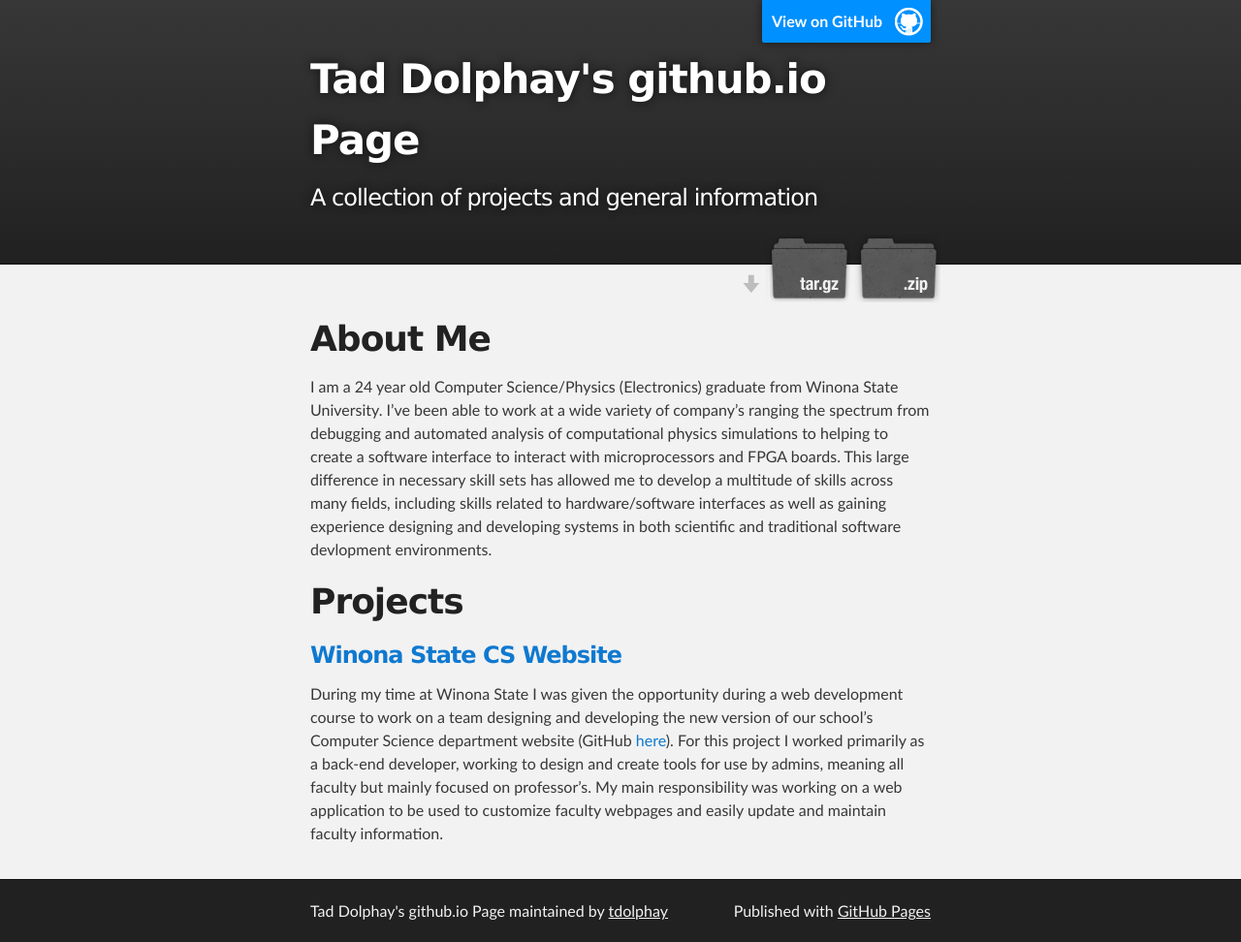
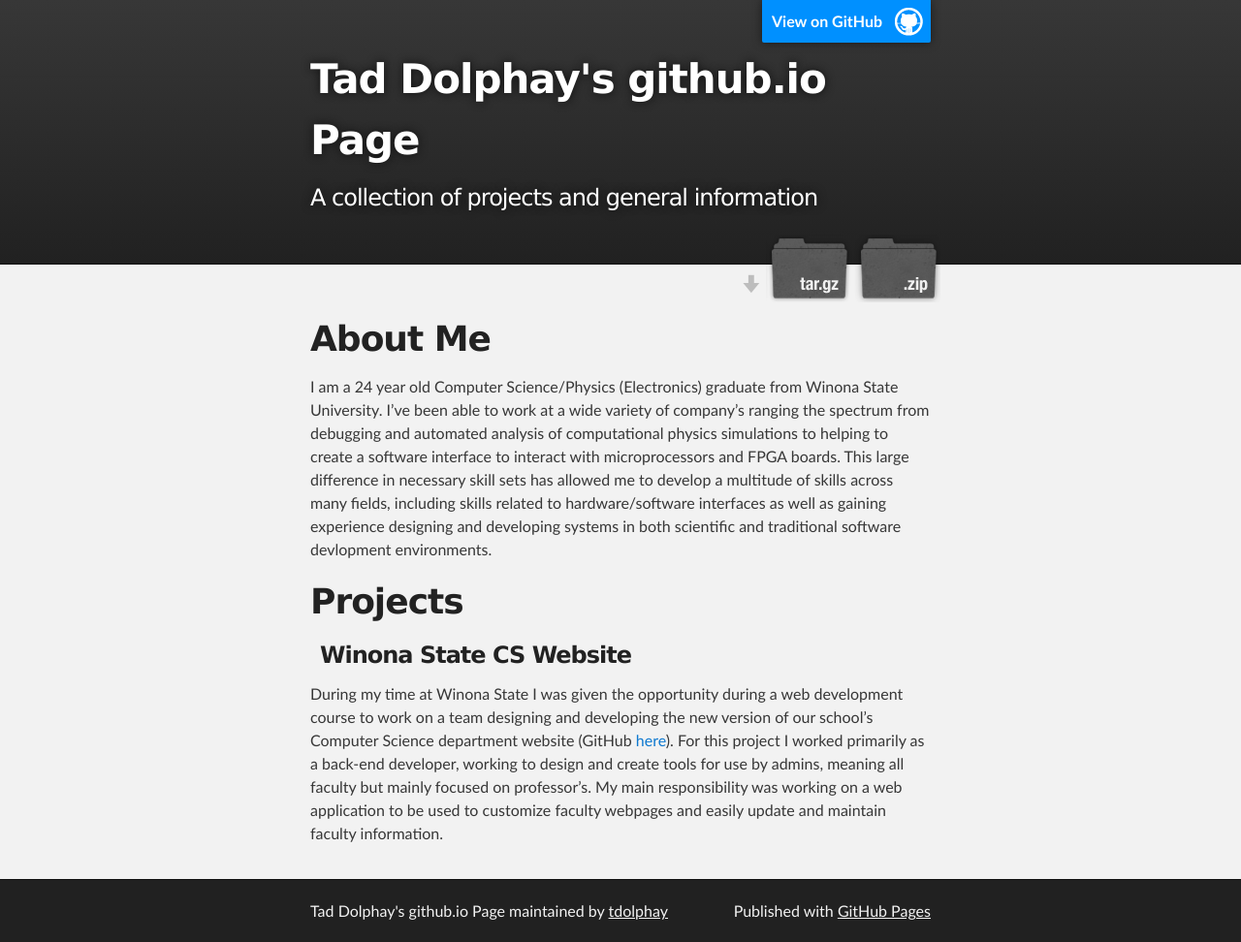
Before and after one commit to tdolphay/tdolphay.github.io, a Jekyll site: the page built from index.md, in a window 1280 px wide. Shown: the whole page at 97% size. Built offline with Jekyll 4.4.1, drawn with Linux system fonts in a browser that asks for light colours; our own code applies the rules of GitHub Pages for plain Markdown files.

Commit message:
Header change

```diff
--- a/_sass/jekyll-theme-slate.scss
+++ b/_sass/jekyll-theme-slate.scss
@@ -381,6 +381,10 @@ footer p {
 	margin: 0px;
 }
 
+#list-header {
+	text-indent: 10px;
+}
+
 
 /*******************************************************************************
 Small Device Styles
--- a/index.md
+++ b/index.md
@@ -8,6 +8,6 @@ I am a 24 year old Computer Science/Physics (Electronics) graduate from Winona S
 
 # Projects
 
-### [Winona State CS Website](#list-header)
+<h3 id="list-header">Winona State CS Website</h3>
 
 During my time at Winona State I was given the opportunity during a web development course to work on a team designing and developing the new version of our school's Computer Science department website (GitHub [here](https://github.com/WSU-CS/CS-Website)). For this project I worked primarily as a back-end developer, working to design and create tools for use by admins, meaning all faculty but mainly focused on professor's. My main responsibility was working on a web application to be used to customize faculty webpages and easily update and maintain faculty information.
```
